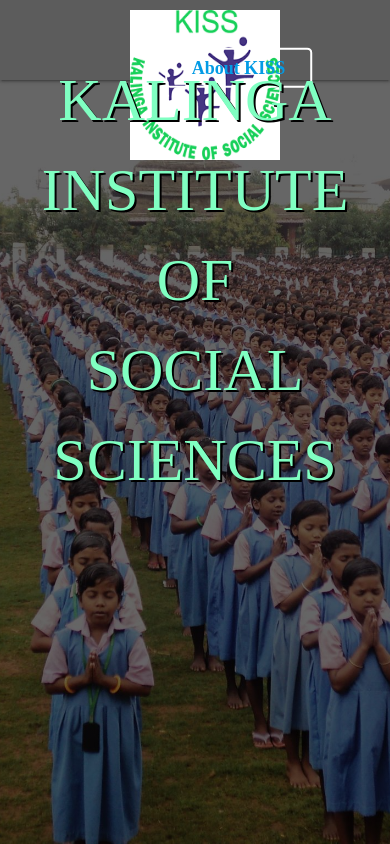
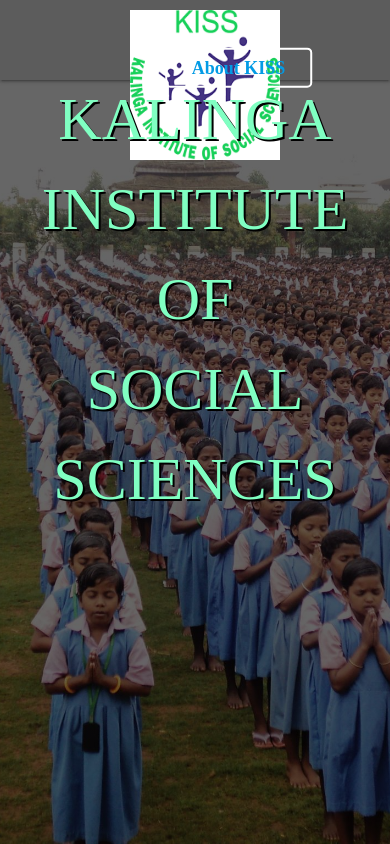
Before and after one commit to arpan0702/payment_integration.github.io, a plain HTML site: page index.html in a window 390 px wide. Drawn offline with nearby package versions, Linux system fonts and the light colour scheme.

Commit message:
Fixed the constraints on mobile view

```diff
--- a/index.html
+++ b/index.html
@@ -14,14 +14,24 @@
                 </div>
             </nav>
             <div class="container">
+                <div class="row">
+                    <div class="col-sm-12 col-md=12">
                         <div class="titular">
                             <button class="btntop"><a target="_blank" class="menu" href="https://kiss.ac.in/about/">About KISS</a></button>
+                        </div>
+                    </div>
+                    <div class="col-sm-12 col-md-12">
+                        <div class="titular">
                             <p class="tagline" style="text-align: center;text-shadow: 2px 2px #000000;">KALINGA INSTITUTE OF SOCIAL SCIENCES</p>
                         </div>
                     </div>
+                </div>
+                <div class="col-sm-12 col-md-12">
                     <div class="donate">
                         <form><script src="https://checkout.razorpay.com/v1/payment-button.js" data-payment_button_id="pl_GcLIrOE0sUnG8p" async> </script> </form>
                     </div>
                 </div>
+            </div>
+        </div>
     </body>
 </html>
--- a/style.css
+++ b/style.css
@@ -7,15 +7,24 @@ body {
 	font-style: normal;
 	font-weight: 200;
 }
+.row{
+	display:flex;
+	align-items: center;
+	justify-content: center;
+	margin: auto;
+	padding-top: 100px;
+}
 .donate{
-    padding-top: 30%;
-    padding-left:44%;
+	align-items: center;
+	justify-content: center;
+	display: flex;
+	padding-top:220px;
 }
 .whole{
     background-position: center;
     background-size:cover;
     height: 100vh;
-    widht: 100wh;
+    width: 100wh;
     background-image:linear-gradient(rgba(0, 0, 0, 0.6), rgba(0, 0, 0, 0.6)), url("kiss-bg.png");
 }
 #navbar{
@@ -38,14 +47,12 @@ body {
 	margin-left: auto;
 	margin-right: auto;
 	height: auto;
-	background-color: #F5F5F5;
+	padding-top: 15%;
 }
 .titular .tagline {
 	font-size: 60px;
-	color: #FFF;
 	font-family: Times New Roman;
 	position: absolute;
-  margin-top: 200px;
  	left: 50%;
  	transform: translate(-50%, -50%);
 	animation: effect 2s linear infinite;
```
Lines whose indentation alone changed are shown as unchanged.
